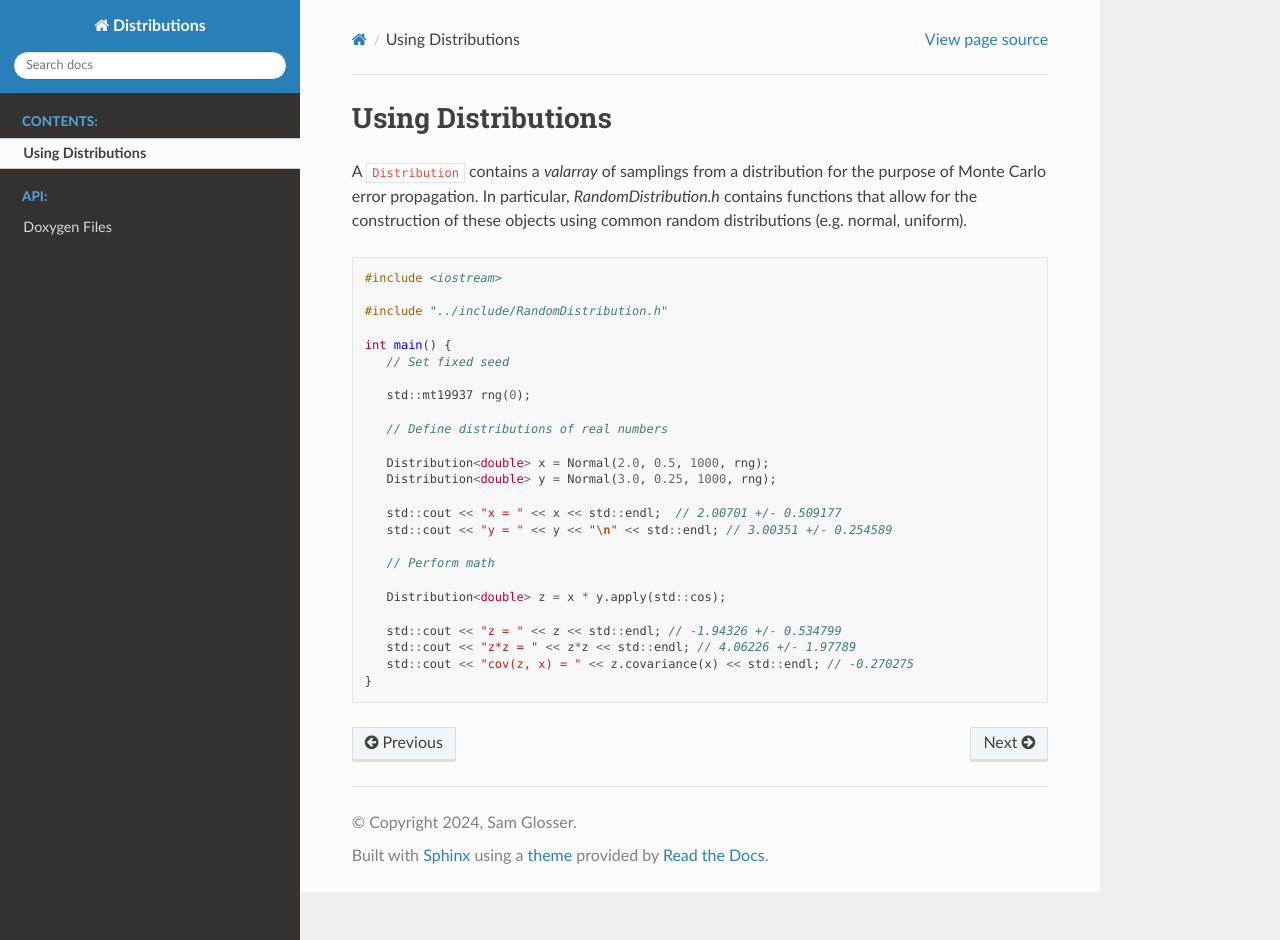
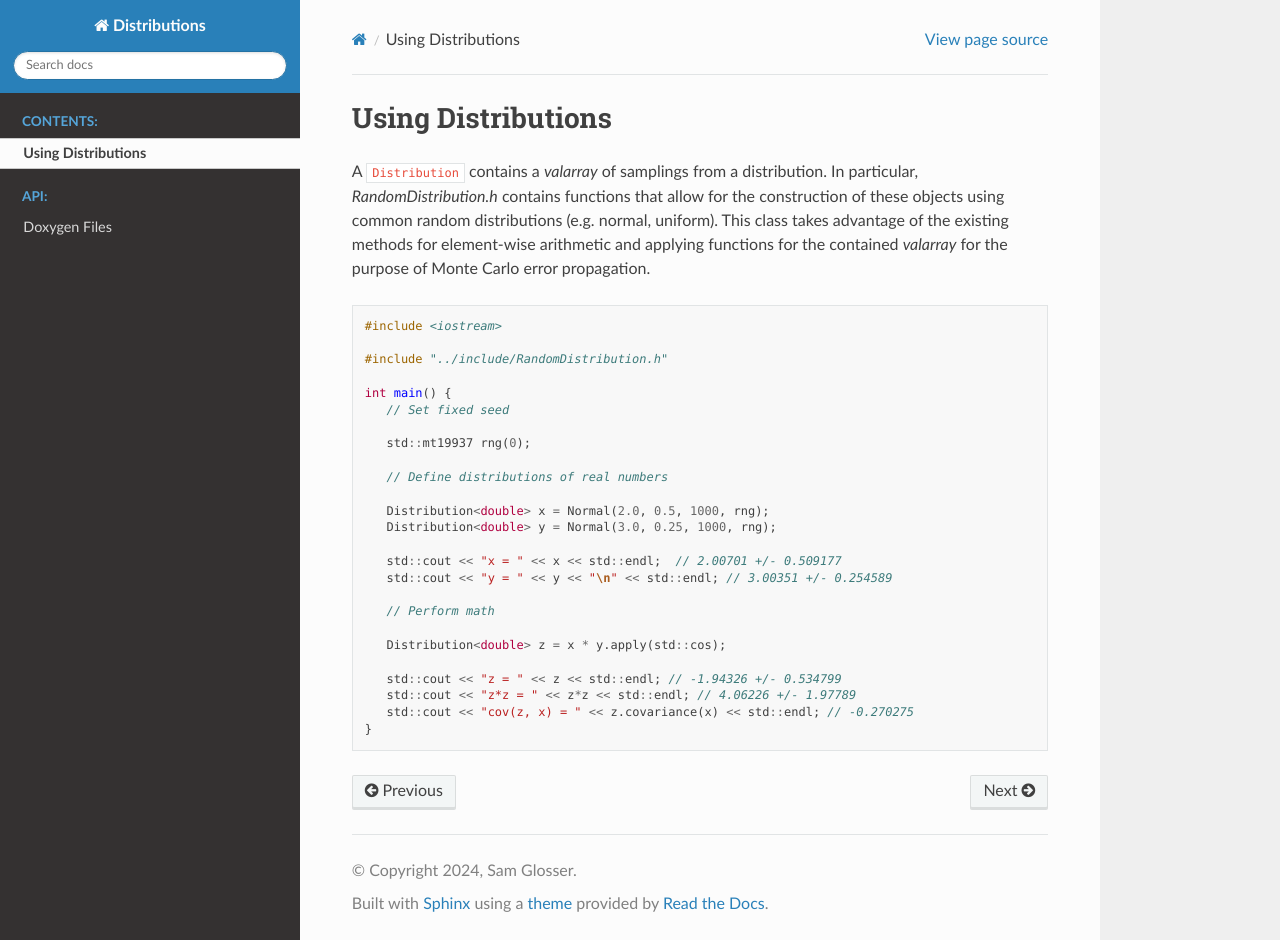
Before and after one commit to SamG-01/Distributions, a Sphinx documentation site: the page built from docs/source/using.rst, in a window 1280 px wide and 940 px high. Built offline with Sphinx 7.4.7 and the Read the Docs theme 2.0.0, drawn with Linux system fonts in a browser that asks for light colours.

```diff
--- a/docs/source/using.rst
+++ b/docs/source/using.rst
@@ -2,7 +2,7 @@
 Using Distributions
 ***********
 
-A ``Distribution`` contains a `valarray` of samplings from a distribution for the purpose of Monte Carlo error propagation. In particular, `RandomDistribution.h` contains functions that allow for the construction of these objects using common random distributions (e.g. normal, uniform).
+A ``Distribution`` contains a `valarray` of samplings from a distribution. In particular, `RandomDistribution.h` contains functions that allow for the construction of these objects using common random distributions (e.g. normal, uniform). This class takes advantage of the existing methods for element-wise arithmetic and applying functions for the contained `valarray` for the purpose of Monte Carlo error propagation.
 
 .. code:: c++
 
```
Also changed, not shown: README.md (+1 -0 lines), 1 other file.
